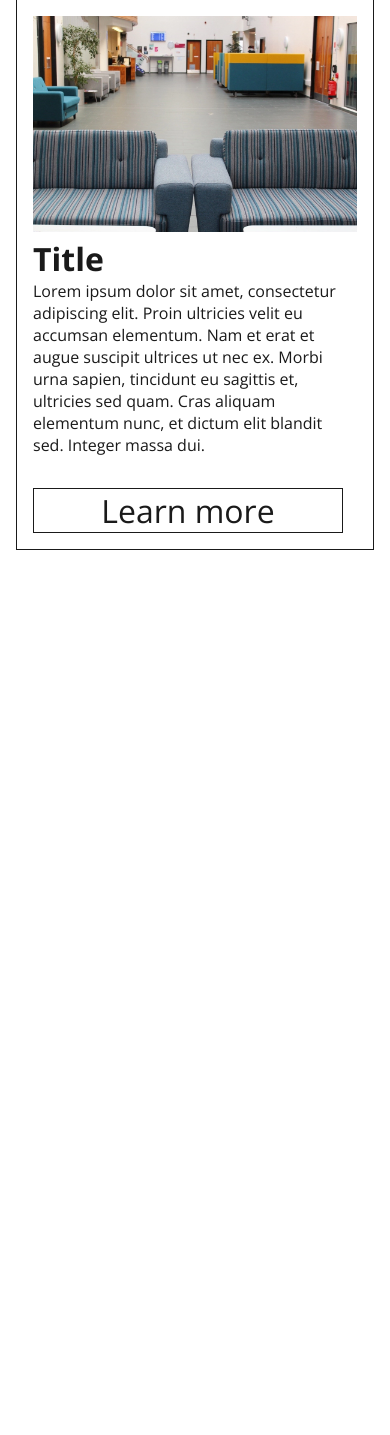
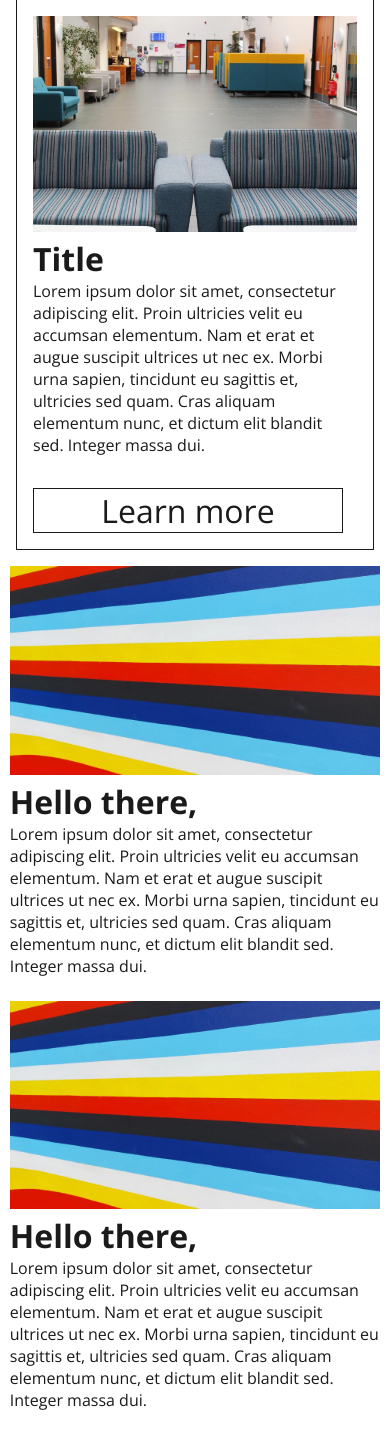
Before and after one commit to ajstrongdev/cantor-college, a PHP site: page / in a window 390 px wide. Shown: the part 1542-2977 px from the top of the page. Before the commit the page ends 2092 px from the top, so only its background shows below. Run offline with PHP 8.4, Linux system fonts and the light colour scheme.

Commit message:
mod(*.html *.css): Side-by-side text and image
Add side by side text and images, already tested for mobile compatability

```diff
--- a/assets/css/style.css
+++ b/assets/css/style.css
@@ -177,8 +177,26 @@ nav img {
     background-color: #eaeaea;
     transition: .2s;
 }
-/* Side by side text image*/
+/*
+Side by side text image
+Ref: https://codedamn.com/news/frontend/how-to-put-image-and-text-side-by-side-in-html
+*/
+.sbs-holder {
+    width: 95%;
+    margin: auto;
+}
 
+.sbs-container {
+    flex-direction: column;
+}
+
+.sbs-container img {
+    width: 100%;
+}
+
+.sbs-container p {
+    margin-bottom: 1.5em;
+}
 
 
 /* Media queries for desktop */
@@ -233,8 +251,26 @@ nav img {
     flex: 38%;
     transition: .3s;
   }
-  /* Side by side text image*/
-
+  /* Side by side text image */
+  .sbs-holder {
+    width: 65%;
+    margin: auto;
+  }
+  .sbs-container {
+    display: flex;
+    align-items: center;
+    justify-content: center;
+    flex-direction: row;
+  }
+  .sbs-container div {
+    padding: 1em;
+  }
+  .sbs-container h1 {
+    line-height: 3em;
+  }
+  .sbs-container img {
+    width: 100%;
+  }
 }
 
 /* */
--- a/index.html
+++ b/index.html
@@ -81,6 +81,28 @@
                 </div>
             </div>
         </div>
+        <div class="sbs-holder">
+            <div class="sbs-container">
+                <div>
+                    <img src="assets/images/banner-alt.webp" />
+                </div>
+                <div>
+                    <h1>Hello there,</h1>
+                    <p>Lorem ipsum dolor sit amet, consectetur adipiscing elit. Proin ultricies velit eu accumsan elementum. Nam et erat et augue suscipit ultrices ut nec ex. Morbi urna sapien, tincidunt eu sagittis et, ultricies sed quam. Cras aliquam elementum nunc, et dictum elit blandit sed. Integer massa dui.</p>
+                </div>
+            </div>
+        </div>
+        <div class="sbs-holder">
+            <div class="sbs-container">
+                <div>
+                    <img src="assets/images/banner-alt.webp" />
+                </div>
+                <div>
+                    <h1>Hello there,</h1>
+                    <p>Lorem ipsum dolor sit amet, consectetur adipiscing elit. Proin ultricies velit eu accumsan elementum. Nam et erat et augue suscipit ultrices ut nec ex. Morbi urna sapien, tincidunt eu sagittis et, ultricies sed quam. Cras aliquam elementum nunc, et dictum elit blandit sed. Integer massa dui.</p>
+                </div>
+            </div>
+        </div>
 
 </body>
 </html>
```
